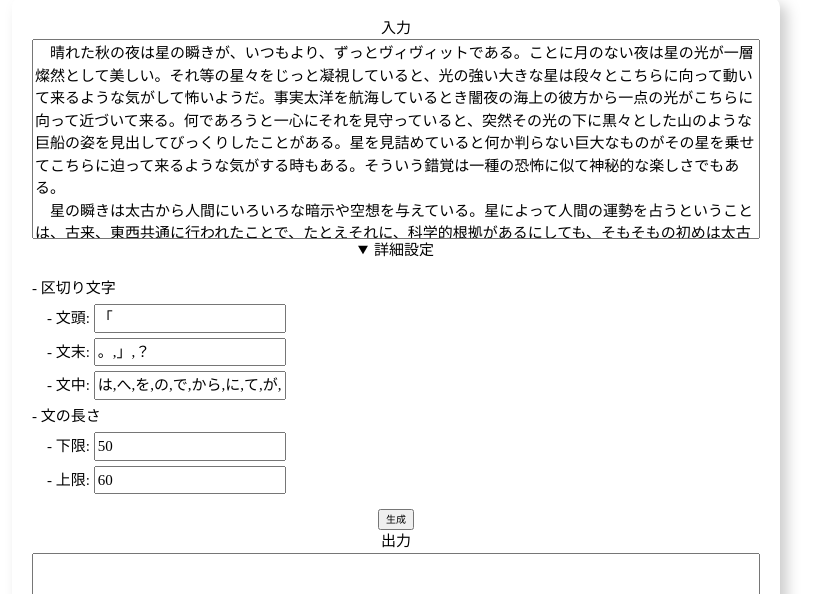
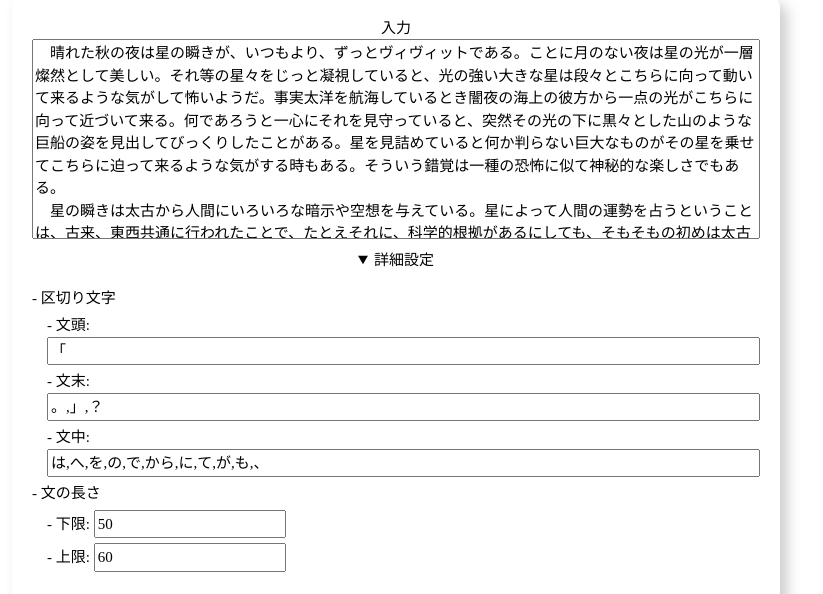
Before and after one commit to ichi-h/cutup_jp, a website built with Parcel: page src/index.html in a window 1280 px wide. Both pictures are taken after a click on the heading "詳細設定". Shown: the part 126-720 px from the top of the page, without its empty margins (244-1067 px from the left). Built offline with nearby package versions, Linux system fonts and the light colour scheme.

Commit message:
詳細設定周りのスタイルを修正
1. 「詳細設定」にカーソルを合わせた時の表示をpointerに変更
2. accordionの上下にmarginの追加
3. inputの横幅を修正

```diff
--- a/src/assets/scss/module/_form.scss
+++ b/src/assets/scss/module/_form.scss
@@ -14,6 +14,10 @@
   font-size: $font-s;
 }
 
+.form-text {
+  width: 100%;
+}
+
 .textarea {
   width: 100%;
   height: 20rem;
@@ -22,10 +26,12 @@
 }
 
 .accordion {
+  margin: 1rem 0 1rem 0;
   width: 100%;
 }
 
 .accordion-summary {
   text-align: center;
   font-size: $font-s;
+  cursor: pointer;
 }
--- a/src/index.html
+++ b/src/index.html
@@ -38,6 +38,7 @@
                   <li>
                     <label class="form-label" for="start">文頭:</label>
                     <input
+                      class="form-text"
                       type="text"
                       name="start"
                       id="start"
@@ -48,6 +49,7 @@
                   <li>
                     <label class="form-label" for="end">文末:</label>
                     <input
+                      class="form-text"
                       type="text"
                       name="end"
                       id="end"
@@ -58,6 +60,7 @@
                   <li>
                     <label class="form-label" for="middle">文中:</label>
                     <input
+                      class="form-text"
                       type="text"
                       name="middle"
                       id="middle"
```
